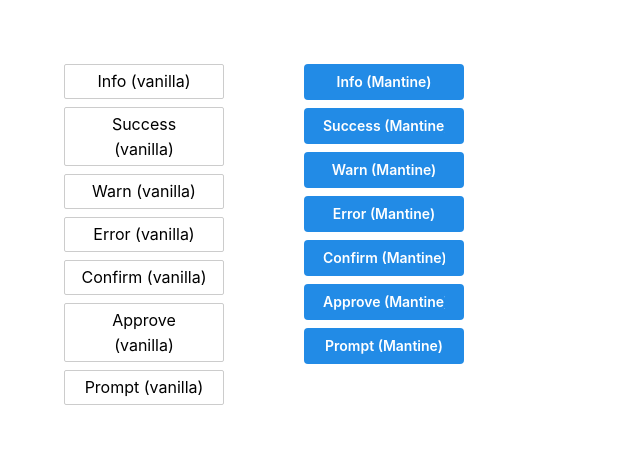
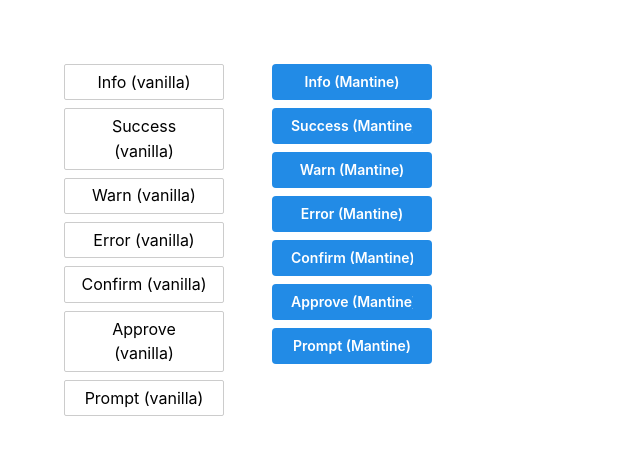
Before and after one commit to js-works/js-dialogs, a React (Vite) app: page / in a window 1280 px wide. Shown: the top 454 px of the page, without its empty margins (0-640 px from the left). Built offline with nearby package versions, Linux system fonts and the light colour scheme.

Commit message:
Continued work on dialogs

```diff
--- a/src/core/dialogs-controller.ts
+++ b/src/core/dialogs-controller.ts
@@ -65,6 +65,7 @@
     customDialogTagName: string;
     slotContents: [string, Renderable<C>][];
     init: (baseElem: Element) => void;
+    cancel(): void;
   }): {
     closeDialog: () => Promise<void>;
   };
@@ -218,6 +219,11 @@
       finish(id);
     };
 
+    const cancel = async (id: Symbol) => {
+      await closeDialog();
+      finish(symbolAbort);
+    };
+
     const slotContents: any = [];
     const internalSlotContents: any = [];
 
@@ -263,6 +269,7 @@
       id: 'dlg-' + Date.now(),
       customDialogTagName,
       slotContents: slotContents,
+      cancel,
       init,
     });
 
@@ -272,7 +279,7 @@
   #renderDefaultCloseButton(text: string, onClick: () => void) {
     const closeButton = h('button', {
       className: 'close-button',
-      //onclick: () => onButtonClicked(symbolAbort),
+      onclick: onClick,
     });
 
     closeButton.innerHTML = closeIcon.getSvgText();
@@ -306,14 +313,14 @@
     customDialogTagName,
     slotContents,
     init,
-    //setResult,
+    cancel,
   }) {
     const targetContainer = document.body;
     const customDialogElem: CustomDialogElement = h(customDialogTagName, {});
     targetContainer.append(customDialogElem);
 
     customDialogElem.addEventListener('cancel', () => {
-      //finish(symbolAbort);
+      cancel();
     });
 
     for (const [slotName, slotContent] of slotContents) {
--- a/src/style.css
+++ b/src/style.css
@@ -8,7 +8,7 @@
 
 #app {
   display: flex;
-    gap: 5rem;
+  gap: 3rem;
   user-select: none;
   margin: 4rem;
 }
@@ -28,12 +28,11 @@
 }
 
 .btn {
-    border: none;
   outline: none;
   background: none;
   border: 1px solid #ccc;
   border-radius: 2px;
-    padding: 0.25rem 1rem;
+  padding: 0.3rem 1rem;
   margin: 0;
   cursor: pointer;
 
```
Lines whose indentation alone changed are shown as unchanged.
